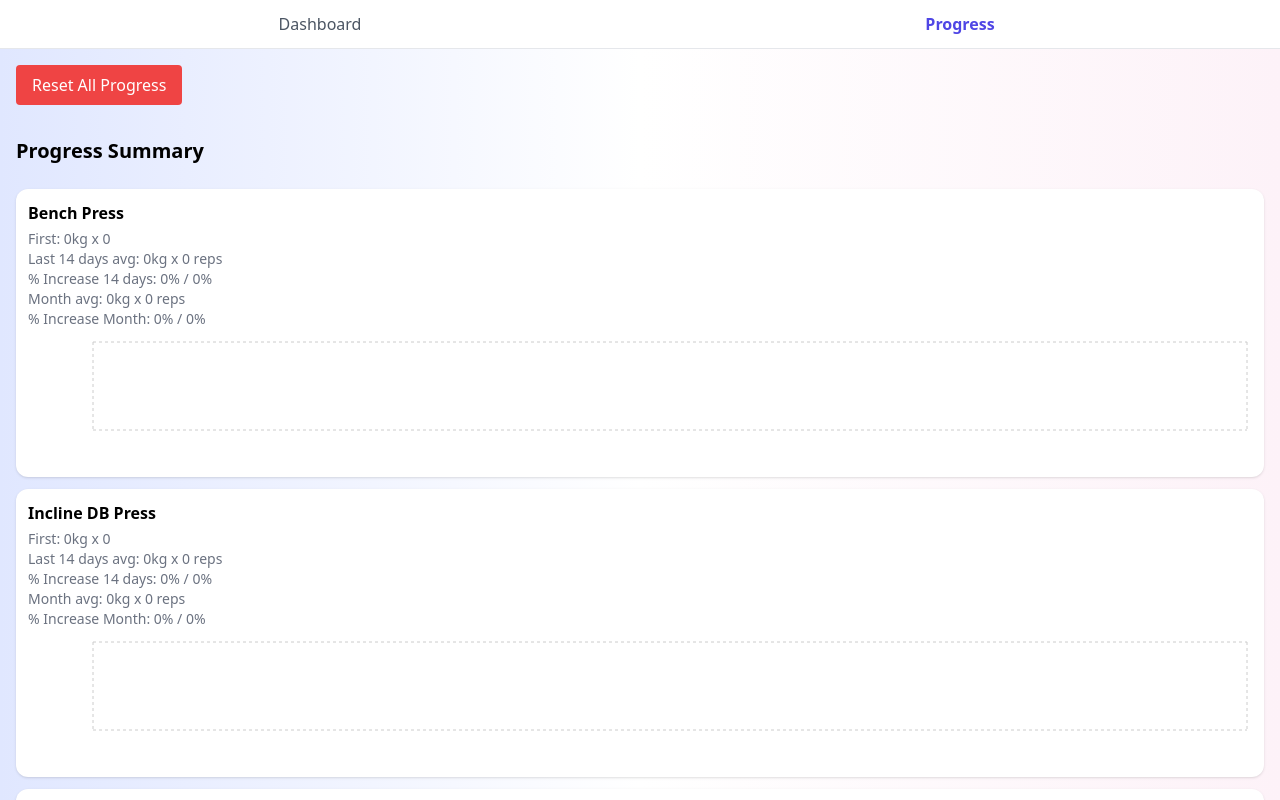
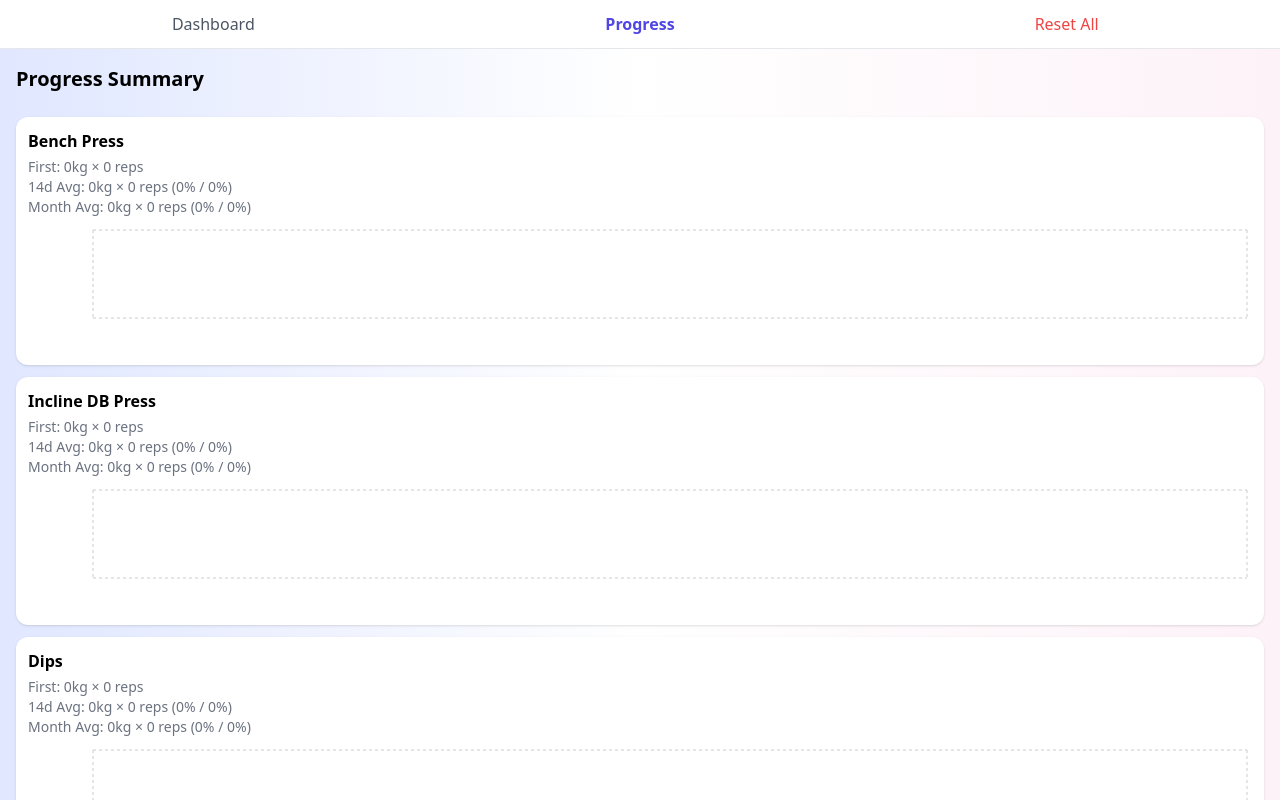
Before and after one commit to Ammar-Hus/gym-tracker1, a React (Create React App) app: page / in a window 1280 px wide. Both pictures are taken after a click on the button "Progress". Shown: the top 800 px of the page. Built offline with nearby package versions, Linux system fonts and the light colour scheme; the HTML template or start-up script is replaced by a standard one.

Commit message:
Update App.jsx

```diff
--- a/src/App.jsx
+++ b/src/App.jsx
@@ -1,26 +1,23 @@
-import React, { useEffect, useMemo, useState } from 'react';
+import React, { useState, useEffect, useMemo } from 'react';
 import { LineChart, Line, XAxis, YAxis, Tooltip, ResponsiveContainer, CartesianGrid } from 'recharts';
 import { format, parseISO, subDays, startOfMonth, isAfter } from 'date-fns';
 
 const SPLIT = [
-  { day: 'Monday', muscle: 'Chest + Triceps + Abs', exercises: ['Bench Press','Incline DB Press','Dips','Pushdowns','Overhead DB Extension','Plank','Deadbug','Woodchoppers'] },
-  { day: 'Tuesday', muscle: 'Back + Biceps', exercises: ['Pull-Ups','Barbell Rows','Seated Rows','Barbell Curls','DB Curls','Concentration Curl'] },
-  { day: 'Wednesday', muscle: 'Legs + Shoulders', exercises: ['Squats','RDLs','Lunges','OHP','Lateral Raises','Rear Delt Flys','Hanging Leg Raise','Russian Twists'] },
-  { day: 'Thursday', muscle: 'Chest + Triceps', exercises: ['Incline Bench','Chest Flys','Push-Ups','Skullcrushers','Rope Pushdowns','Dips'] },
+  { day: 'Monday', muscle: 'Chest + Triceps + Abs', exercises: ['Bench Press','Incline DB Press','Dips','Pushdowns','Overhead DB Extension','Plank'] },
+  { day: 'Tuesday', muscle: 'Back + Biceps', exercises: ['Pull-Ups','Barbell Rows','Seated Rows','Barbell Curls'] },
+  { day: 'Wednesday', muscle: 'Legs + Shoulders', exercises: ['Squats','RDLs','Lunges','OHP','Lateral Raises'] },
+  { day: 'Thursday', muscle: 'Chest + Triceps', exercises: ['Incline Bench','Chest Flys','Push-Ups','Skullcrushers'] },
   { day: 'Friday', muscle: 'Rest', exercises: [] },
-  { day: 'Saturday', muscle: 'Back + Biceps', exercises: ['Lat Pulldown','T-Bar Row','DB Row','Incline DB Curl','Hammer Curl','Cable Curl','Decline Crunch','V-Ups','Cable Crunch'] },
-  { day: 'Sunday', muscle: 'Legs + Shoulders', exercises: ['Leg Press','Leg Extension','Ham Curl','Arnold Press','Front Raise','Cable Lateral Raise','Stretch & Mobility'] }
+  { day: 'Saturday', muscle: 'Back + Biceps', exercises: ['Lat Pulldown','T-Bar Row','DB Row','Incline DB Curl'] },
+  { day: 'Sunday', muscle: 'Legs + Shoulders', exercises: ['Leg Press','Leg Extension','Ham Curl','Arnold Press']}
 ];
 
 const STORAGE_KEY = 'gympro_logs_v1';
+
 function uid(){ return Math.random().toString(36).slice(2,9); }
-
 function groupByExercise(logs){
   const map = {};
-  logs.forEach(l=>{
-    if(!map[l.exercise]) map[l.exercise]=[];
-    map[l.exercise].push(l);
-  });
+  logs.forEach(l=>{ if(!map[l.exercise]) map[l.exercise]=[]; map[l.exercise].push(l); });
   Object.keys(map).forEach(k=> map[k].sort((a,b)=> a.date > b.date ? 1 : -1));
   return map;
 }
@@ -41,24 +38,23 @@ export default function App(){
   function addSetRow(){ setSetsInput(prev=>[...prev, {set: prev.length+1, reps:8, weight:0}]); }
   function updateSet(idx, field, val){ const copy=[...setsInput]; copy[idx][field]=val; setSetsInput(copy); }
   function removeSet(idx){ const copy=[...setsInput]; copy.splice(idx,1); copy.forEach((r,i)=>r.set=i+1); setSetsInput(copy); }
-  function resetAll(){ localStorage.removeItem(STORAGE_KEY); setLogs([]); }
-
   function saveExercise(){
     if(!selectedExercise) return;
-    const newEntries = setsInput.map(s=>({ id: uid(), date, day: selectedDay || format(parseISO(date),'EEEE'), exercise: selectedExercise, set: s.set, reps: Number(s.reps), weight: Number(s.weight) }));
+    const newEntries = setsInput.map(s=>({
+      id: uid(), date, day: selectedDay || format(parseISO(date),'EEEE'), exercise: selectedExercise,
+      set: s.set, reps: Number(s.reps), weight: Number(s.weight)
+    }));
     setLogs(prev=>[...prev, ...newEntries].sort((a,b)=> a.date > b.date ? 1 : -1));
     setSetsInput([{set:1,reps:8,weight:0}]);
     setSelectedExercise(null);
   }
+  function resetProgress(){ if(window.confirm("Reset all progress?")) setLogs([]); }
 
   const exerciseMap = useMemo(()=> groupByExercise(logs), [logs]);
-
   const firstPerExercise = useMemo(()=>{
-    const out = {};
-    Object.keys(exerciseMap).forEach(ex=>{
+    const out = {}; Object.keys(exerciseMap).forEach(ex=>{
       const arr = exerciseMap[ex]; if(arr.length){ const first = arr[0]; out[ex] = {date:first.date, reps:first.reps, weight:first.weight}; }
-    });
-    return out;
+    }); return out;
   }, [exerciseMap]);
 
   function averageInRange(ex, startDate){
@@ -98,25 +94,20 @@ export default function App(){
     const arr = (exerciseMap[ex]||[]).map(r=>({ date: r.date, weight: r.weight, reps: r.reps }));
     const map = {};
     arr.forEach(a=>{ if(!map[a.date]) map[a.date]={weightSum:0,repsSum:0,count:0}; map[a.date].weightSum += a.weight; map[a.date].repsSum += a.reps; map[a.date].count +=1; });
-    return Object.keys(map).sort().map(d=>({ date:d, weight: Math.round((map[d].weightSum/map[d].count)*100)/100, reps: Math.round((map[d].repsSum/map[d].count)*100)/100 }));
+    const out = Object.keys(map).sort().map(d=>({ date:d, weight: Math.round((map[d].weightSum/map[d].count)*100)/100, reps: Math.round((map[d].repsSum/map[d].count)*100)/100 }));
+    return out;
   }
 
   const primary = 'bg-gradient-to-r from-indigo-100 via-white to-pink-50';
 
   return (
     <div className={`min-h-screen ${primary} flex flex-col`}>
-      {/* Tabs */}
       <div className="flex justify-around border-b bg-white sticky top-0 z-10">
         <button onClick={()=>setTab('dashboard')} className={`flex-1 p-3 ${tab==='dashboard'?'font-bold text-indigo-600':'text-gray-600'}`}>Dashboard</button>
         <button onClick={()=>setTab('progress')} className={`flex-1 p-3 ${tab==='progress'?'font-bold text-indigo-600':'text-gray-600'}`}>Progress</button>
+        <button onClick={resetProgress} className="flex-1 p-3 text-red-500">Reset All</button>
       </div>
 
-      {/* Reset All Button */}
-      <div className="p-4">
-        <button onClick={resetAll} className="px-4 py-2 bg-red-500 text-white rounded">Reset All Progress</button>
-      </div>
-
-      {/* Dashboard */}
       {tab==='dashboard' && (
         <div className="p-4 space-y-4">
           <div className="text-xl font-bold">Select a Day</div>
@@ -129,7 +120,6 @@ export default function App(){
             ))}
           </div>
 
-          {/* Slide-in Panel */}
           {showPanel && selectedDay && (
             <div className="fixed inset-0 bg-black/40 flex justify-end">
               <div className="bg-white w-80 p-4 overflow-y-auto">
@@ -166,7 +156,6 @@ export default function App(){
         </div>
       )}
 
-      {/* Progress */}
       {tab==='progress' && (
         <div className="p-4 space-y-6">
           <div className="text-xl font-bold">Progress Summary</div>
@@ -174,11 +163,9 @@ export default function App(){
             {progressSummary.map(item=>(
               <div key={item.exercise} className="p-3 rounded-xl bg-white shadow">
                 <div className="font-semibold mb-1">{item.exercise}</div>
-                <div className="text-sm text-gray-500">First: {item.first.weight}kg x {item.first.reps}</div>
-                <div className="text-sm text-gray-500">Last 14 days avg: {item.avg14.avgWeight}kg x {item.avg14.avgReps} reps</div>
-                <div className="text-sm text-gray-500">% Increase 14 days: {item.pct14.weight ?? 0}% / {item.pct14.reps ?? 0}%</div>
-                <div className="text-sm text-gray-500">Month avg: {item.avgMonth.avgWeight}kg x {item.avgMonth.avgReps} reps</div>
-                <div className="text-sm text-gray-500">% Increase Month: {item.pctMonth.weight ?? 0}% / {item.pctMonth.reps ?? 0}%</div>
+                <div className="text-sm text-gray-500">First: {item.first.weight}kg × {item.first.reps} reps</div>
+                <div className="text-sm text-gray-500">14d Avg: {item.avg14.avgWeight}kg × {item.avg14.avgReps} reps ({item.pct14.weight ?? 0}% / {item.pct14.reps ?? 0}%)</div>
+                <div className="text-sm text-gray-500">Month Avg: {item.avgMonth.avgWeight}kg × {item.avgMonth.avgReps} reps ({item.pctMonth.weight ?? 0}% / {item.pctMonth.reps ?? 0}%)</div>
                 <div className="h-32 mt-2">
                   <ResponsiveContainer width="100%" height="100%">
                     <LineChart data={chartDataForExercise(item.exercise)}>
```
